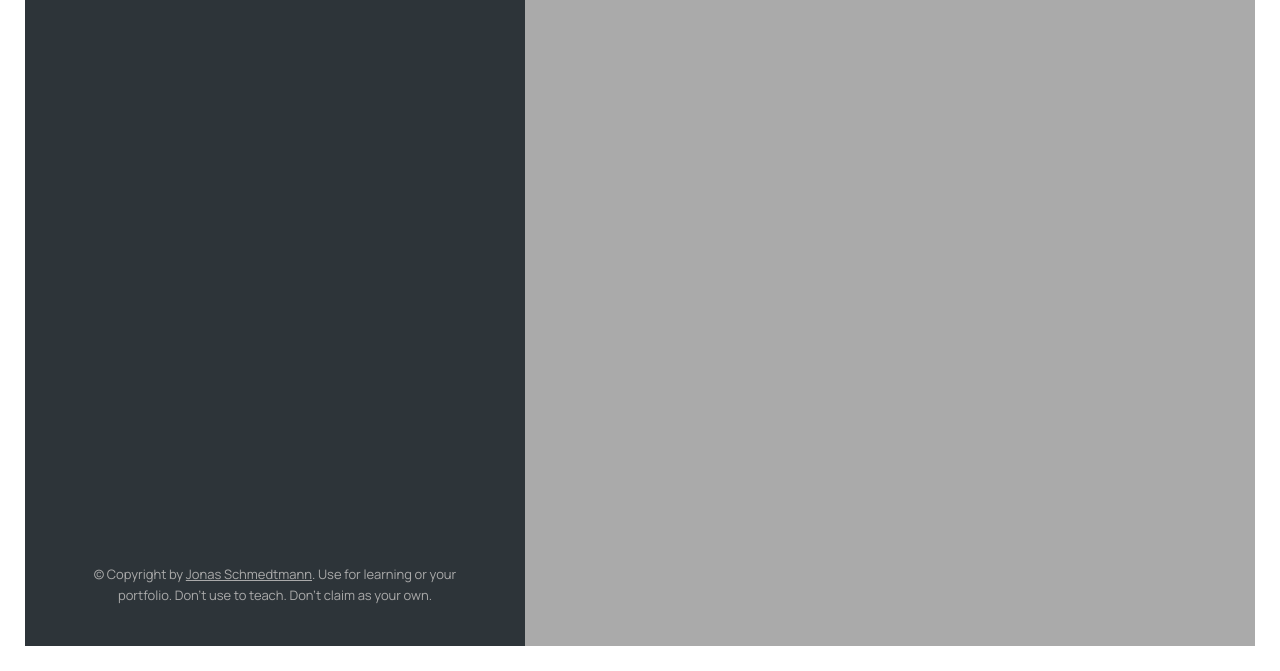
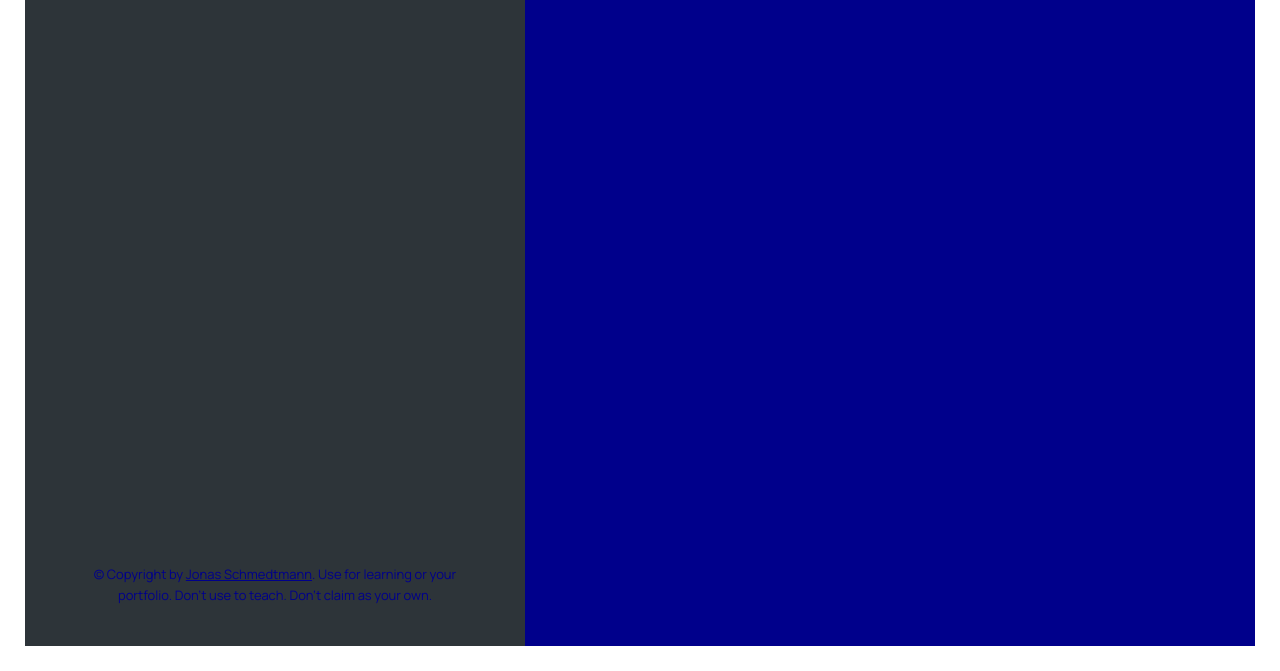
Before and after one commit to wolfgangbergin/15-Mapty-, a plain HTML site: page index.html in a window 1280 px wide. Shown: the part 129-800 px from the top of the page. Drawn offline with Linux system fonts and the light colour scheme.

Commit message:
darkblue

```diff
--- a/style.css
+++ b/style.css
@@ -4,7 +4,7 @@
 
   --color-dark--1: #2d3439;
   --color-dark--2: #42484d;
-  --color-light--1: #aaa;
+  --color-light--1:darkblue;
   --color-light--2: #ececec;
   --color-light--3: rgb(214, 222, 224);
 }
```
